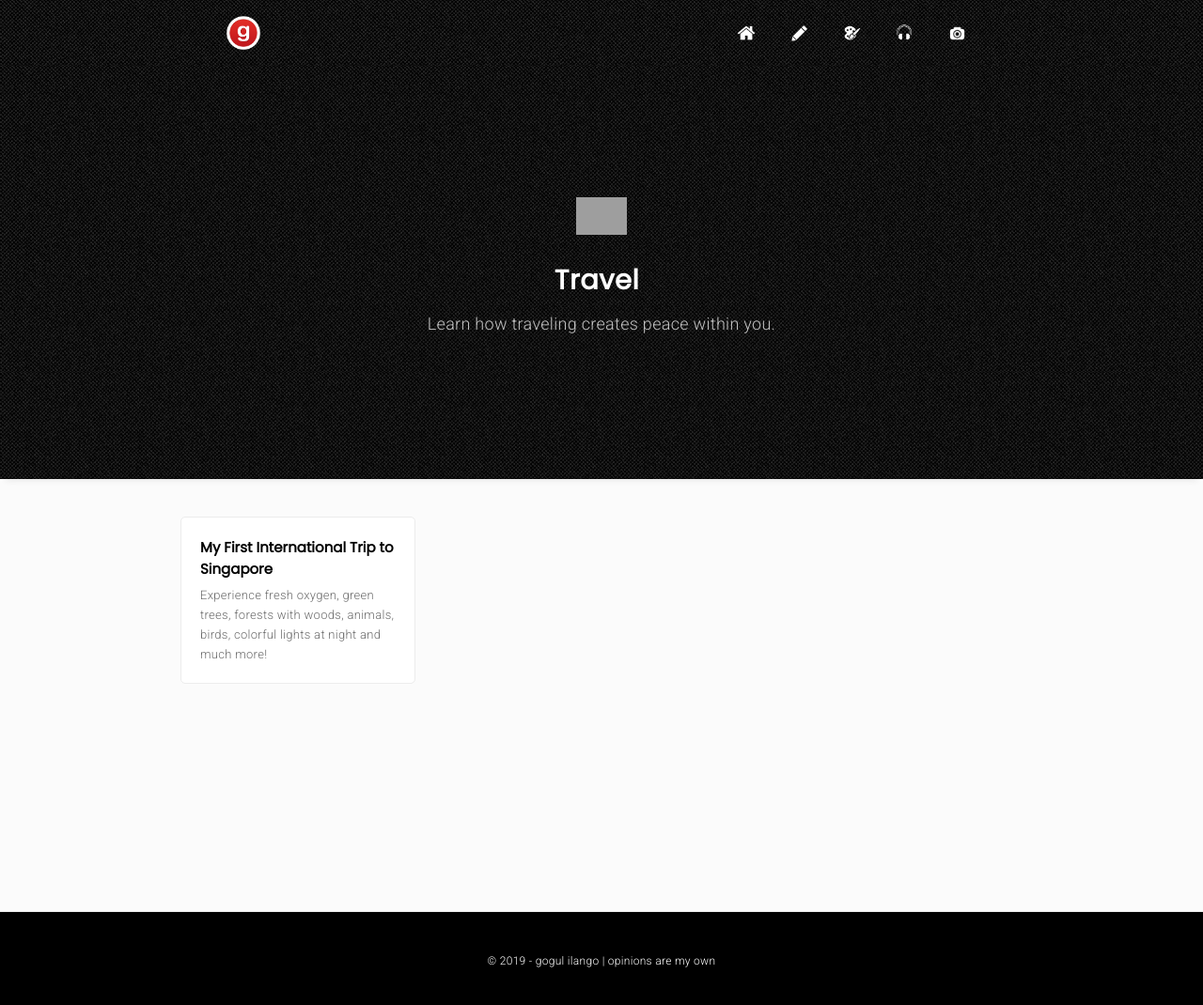
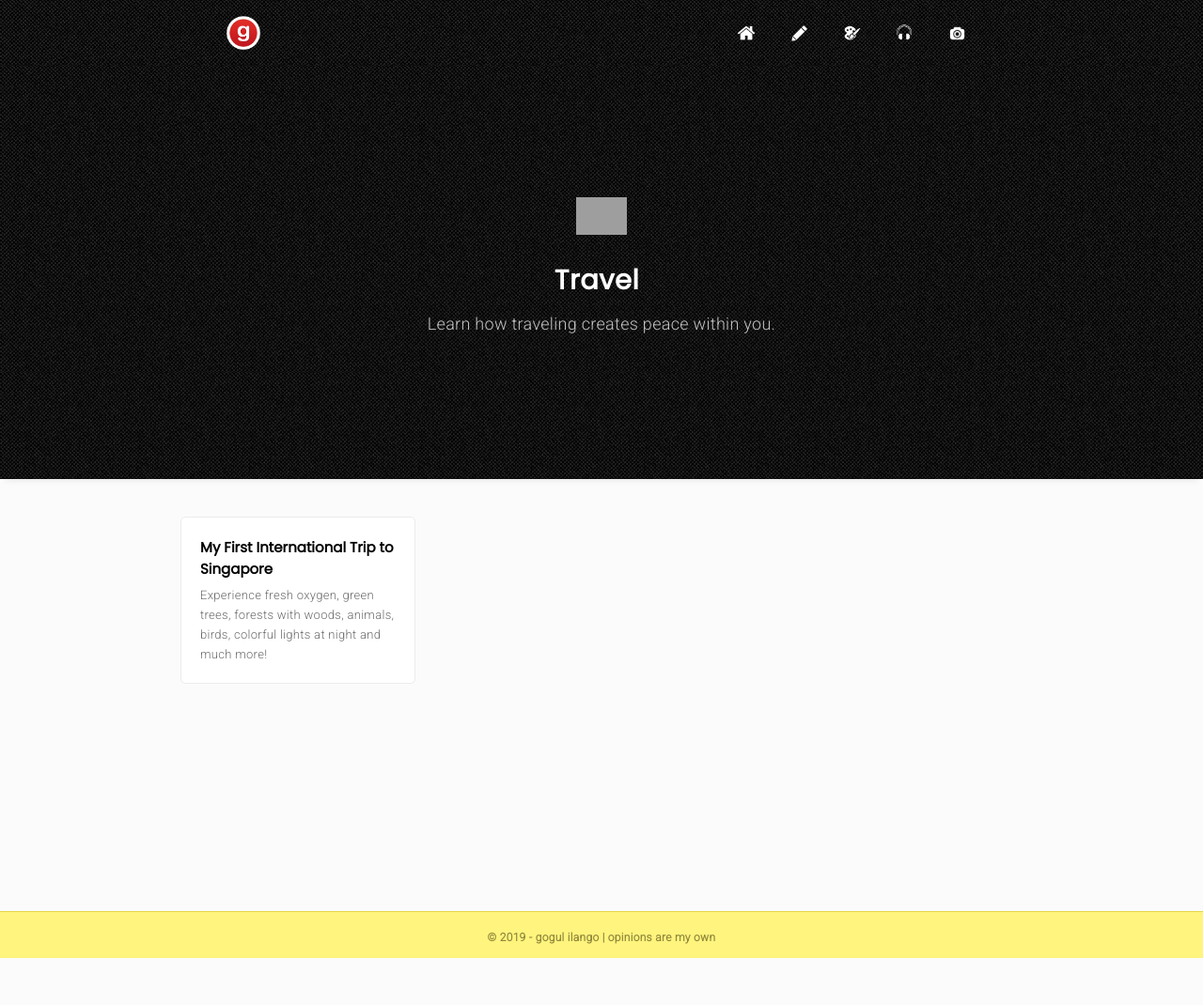
Before and after one commit to Gogul09/Gogul09.github.io, a Jekyll site: the page built from categories/travel.md, in a window 1280 px wide. Shown: the whole page at 94% size. Built offline with Jekyll 4.4.1, drawn with Linux system fonts in a browser that asks for light colours; comment, search, counter and statistics services are not loaded; after the commit the page ends 1020 px from its top, so only the background shows below that; grey boxes are pictures that could not be loaded.

Commit message:
added travel

```diff
--- a/_sass/_home.scss
+++ b/_sass/_home.scss
@@ -17,7 +17,7 @@
   align-items: center;
   text-align: center;
   flex-direction: column;
-  transition: all 0.3s cubic-bezier(0.25, 0.8, 0.25, 1);
+  transition: transform .3s;
   position: relative;
   @include mobile {
     width: 140px;
@@ -27,7 +27,8 @@
 }
 
 .gem-box div:hover {
-  box-shadow: 2px 4px 6px rgba(0, 0, 0, 0.1);
+  box-shadow: 0 0 14px rgba(0,0,0,.12);
+  transform: scale(1.025);
 }
 
 .gem-box div h4 {
--- a/_sass/_page.scss
+++ b/_sass/_page.scss
@@ -116,14 +116,12 @@
   border-radius: 5px;
   border: 1px solid #ececec;
   flex-direction: column;
+  transition: transform .3s;
   &:hover, &:active {
-    box-shadow: 0 3px 3px -2px rgba(0,0,0,.2), 0 3px 4px 0 rgba(0,0,0,.14), 0 1px 8px 0 rgba(0,0,0,.12);
-    background-color: #000000;
-    border: 1px solid #000000;
+    box-shadow: 0 0 14px rgba(0,0,0,.12);
+    transform: scale(1.025);
     h2 {
-      background-color: #000000;
-      color: white;
-      font-weight: 100;
+      color: #df2a25;
     }
     p {
       color: #a5a5a5;
--- a/style.scss
+++ b/style.scss
@@ -267,22 +267,23 @@
 }
 
 .wrapper-footer {
-  background-color: #000000;
-  height: 100px;
+  background-color: #fff47d;
+  height: auto;
   width: 100%;
   display: flex;
   justify-content: center;
   align-items: center;
-  border-top: 1px solid #ebebeb;
+  border-top: 1px solid #e5d747;
 }
 
 .page-footer {
-  background-color: #000000;
-  height: 100px;
+  background-color: #fff47d;
+  height: auto;
   width: 100%;
   display: flex;
   justify-content: center;
   align-items: center;
+  border-top: 1px solid #e5d747;
   @include mobile {
     position: relative;
   }
@@ -295,9 +296,9 @@
 
     p  {
       text-align: center;
-      color: #ffffff !important;
+      color: #90873c !important;
       text-shadow: none;
-      font-weight: 100;
+      font-weight: bold;
       margin-bottom: 0px !important;
       margin-top: 0px !important;
 
```
Also changed, not shown: 2 other files.
